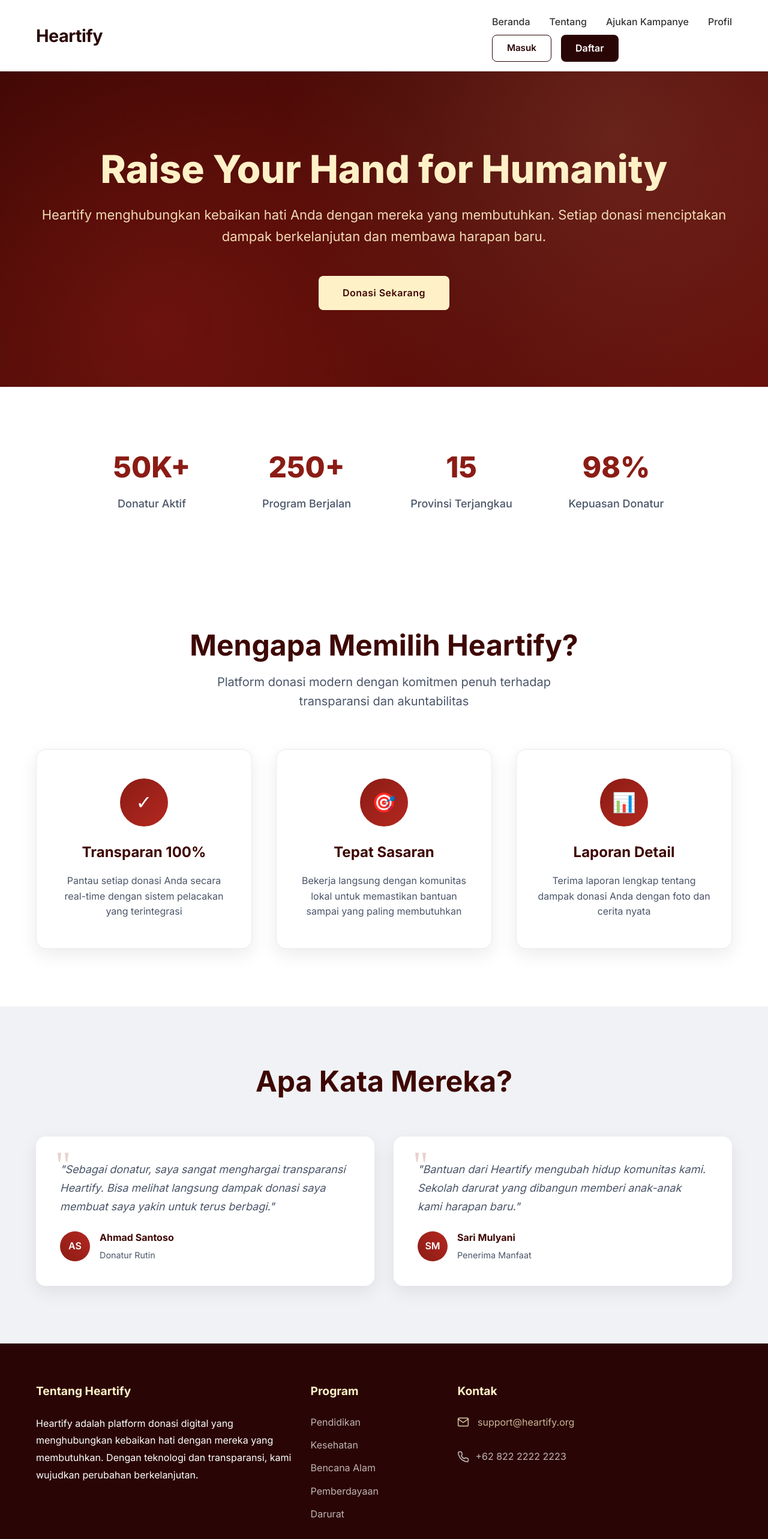
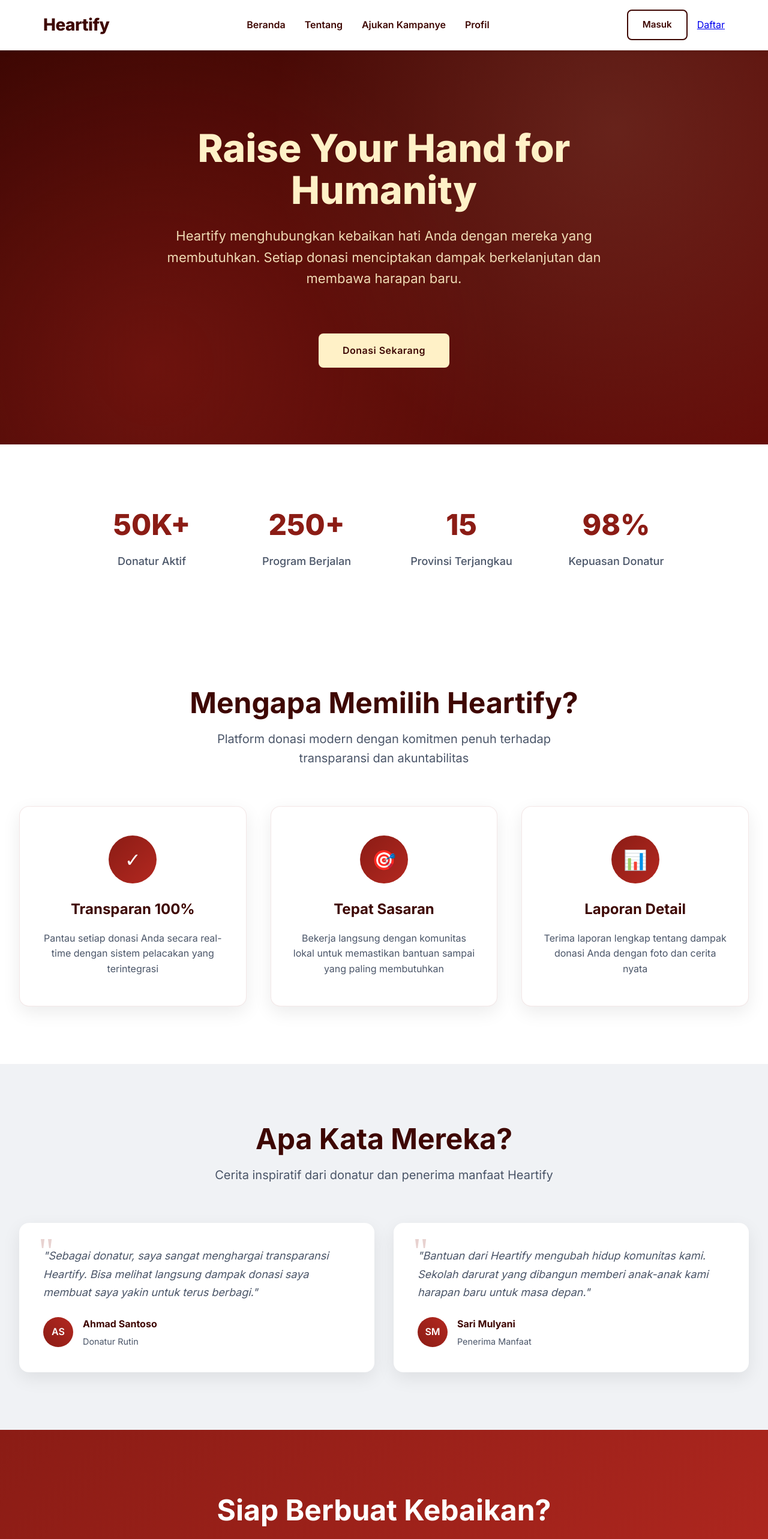
Before and after one commit to AdindaMuarriva/Heartify, a Next.js app: page / in a window 1280 px wide. Shown: the top 2566 px of the page at 60% size. Built offline with nearby package versions, Linux system fonts and the light colour scheme.

Commit message:
feat:Perbaikan tampilan

```diff
--- a/components/LandingPage.css
+++ b/components/LandingPage.css
@@ -694,197 +694,3 @@
     padding: 2rem 1.5rem;
   }
 }
-
-/* --- Base Styles --- */
-.container {
-  max-width: 1200px;
-  margin: 0 auto;
-  padding: 0 20px;
-}
-
-/* --- Navbar Styles --- */
-.navbar-header {
-  background-color: #ffffff;
-  box-shadow: 0 2px 10px rgba(0,0,0,0.05);
-  position: sticky;
-  top: 0;
-  z-index: 1000;
-  padding: 1rem 0;
-}
-
-.navbar {
-  display: flex;
-  justify-content: space-between;
-  align-items: center;
-}
-
-.navbar-logo {
-  font-size: 1.8rem;
-  font-weight: bold;
-  color: #2a0505;
-  text-decoration: none;
-}
-
-.navbar-links {
-  display: flex;
-  gap: 2rem;
-}
-
-.navbar-links a {
-  text-decoration: none;
-  color: #333;
-  font-weight: 500;
-  transition: color 0.3s;
-}
-
-.navbar-links a:hover {
-  color: #8b0000;
-}
-
-.navbar-buttons {
-  display: flex;
-  gap: 1rem;
-}
-
-.navbar-login-button {
-  padding: 0.6rem 1.5rem;
-  border: 1px solid #2a0505;
-  border-radius: 8px;
-  color: #2a0505;
-  text-decoration: none;
-  font-weight: 600;
-}
-
-.navbar-beranda-button {
-  padding: 0.6rem 1.5rem;
-  background-color: #2a0505;
-  color: white;
-  border-radius: 8px;
-  text-decoration: none;
-  font-weight: 600;
-}
-
-/* --- Hamburger Menu Icon --- */
-.menu-toggle {
-  display: none;
-  flex-direction: column;
-  gap: 5px;
-  cursor: pointer;
-}
-
-.menu-toggle .bar {
-  width: 25px;
-  height: 3px;
-  background-color: #2a0505;
-  transition: 0.3s ease;
-  border-radius: 2px;
-}
-
-/* --- Mobile Responsive (768px) --- */
-@media (max-width: 768px) {
-  .menu-toggle {
-    display: flex; /* Munculkan hamburger */
-  }
-
-  /* Animasi X */
-  .menu-toggle.is-active .bar:nth-child(2) { opacity: 0; }
-  .menu-toggle.is-active .bar:nth-child(1) { transform: translateY(8px) rotate(45deg); }
-  .menu-toggle.is-active .bar:nth-child(3) { transform: translateY(-8px) rotate(-45deg); }
-
-  .navbar-menu-wrapper {
-    display: none; /* Sembunyi default */
-    flex-direction: column;
-    position: absolute;
-    top: 100%;
-    left: 0;
-    width: 100%;
-    background: #ffffff;
-    padding: 2rem 0;
-    text-align: center;
-    box-shadow: 0 10px 15px rgba(0,0,0,0.1);
-  }
-
-  .navbar-menu-wrapper.active {
-    display: flex;
-  }
-
-  .navbar-links {
-    flex-direction: column;
-    gap: 1.5rem;
-    margin-bottom: 2rem;
-  }
-
-  .navbar-buttons {
-    flex-direction: column;
-    align-items: center;
-    width: 100%;
-    padding: 0 2rem;
-  }
-
-  .navbar-login-button, .navbar-beranda-button {
-    width: 100%;
-    max-width: 300px;
-  }
-}
-
-/* --- Footer & Centering (Mobile) --- */
-.footer {
-  background-color: #2a0505;
-  color: white;
-  padding: 4rem 0 2rem;
-}
-
-.footer-grid {
-  display: grid;
-  grid-template-columns: 2fr 1fr 1fr 1fr;
-  gap: 2rem;
-}
-
-.footer-links {
-  list-style: none;
-  padding: 0;
-}
-
-.footer-links li {
-  margin-bottom: 0.8rem;
-}
-
-.footer-links a {
-  color: rgba(255,255,255,0.7);
-  text-decoration: none;
-}
-
-.contact-info {
-  display: flex;
-  flex-direction: column;
-  gap: 1rem;
-}
-
-.contact-item {
-  display: flex;
-  align-items: center;
-  gap: 10px;
-  color: rgba(255,255,255,0.7);
-  text-decoration: none;
-}
-
-@media (max-width: 480px) {
-  .footer-grid {
-    grid-template-columns: 1fr;
-    text-align: center;
-  }
-
-  .footer-column {
-    display: flex;
-    flex-direction: column;
-    align-items: center;
-  }
-
-  .contact-info {
-    align-items: center; /* Memusatkan kontak di mobile */
-  }
-
-  .contact-item {
-    justify-content: center;
-  }
-}
--- a/components/LandingPage.tsx
+++ b/components/LandingPage.tsx
@@ -1,55 +1,33 @@
+// landingPage.tsx
 "use client";
-import React, { useState } from "react";
+import { useRouter } from "next/navigation";
 import "./LandingPage.css";
 
 const LandingPage: React.FC = () => {
-  const [isMenuOpen, setIsMenuOpen] = useState(false);
+
   const isLoggedIn = false;
-
-  const toggleMenu = () => {
-    setIsMenuOpen(!isMenuOpen);
-  };
-
-  const closeMenu = () => {
-    setIsMenuOpen(false);
-  };
 
   return (
     <div className="landing-body">
-      {/* Navbar Section */}
-      <header className="navbar-header">
+      {/* Navbar */}
+      <header className="navbar-container">
         <nav className="navbar container">
           <a href="/" className="navbar-logo">
             Heartify
           </a>
-
-          {/* Hamburger Icon */}
-          <div
-            className={`menu-toggle ${isMenuOpen ? "is-active" : ""}`}
-            onClick={toggleMenu}
-          >
-            <span className="bar"></span>
-            <span className="bar"></span>
-            <span className="bar"></span>
+          <div className="navbar-links">
+            <a href={isLoggedIn ? "/" : "/register"}>Beranda</a>
+            <a href={isLoggedIn ? "/AboutPage" : "/register"}>Tentang</a>
+            <a href={isLoggedIn ?"/ajukankampanye" : "/register"}>Ajukan Kampanye</a>
+            <a href={isLoggedIn ? "/profile" : "/register"}>Profil</a>
           </div>
-
-          {/* Navigation Links & Buttons */}
-          <div className={`navbar-menu-wrapper ${isMenuOpen ? "active" : ""}`}>
-            <div className="navbar-links">
-              <a href={isLoggedIn ? "/" : "/register"} onClick={closeMenu}>Beranda</a>
-              <a href={isLoggedIn ? "/AboutPage" : "/register"} onClick={closeMenu}>Tentang</a>
-              <a href={isLoggedIn ? "/ajukankampanye" : "/register"} onClick={closeMenu}>Ajukan Kampanye</a>
-              <a href={isLoggedIn ? "/profile" : "/register"} onClick={closeMenu}>Profil</a>
-            </div>
-
-            <div className="navbar-buttons">
-              <a href="/login" className="navbar-login-button" onClick={closeMenu}>
-                Masuk
-              </a>
-              <a href="/register" className="navbar-beranda-button" onClick={closeMenu}>
-                Daftar
-              </a>
-            </div>
+          <div className="navbar-buttons">
+            <a href="/login" className="navbar-login-button">
+              Masuk
+            </a>
+            <a href="/register" className="navbar-beranda-button">
+              Daftar
+            </a>
           </div>
         </nav>
       </header>
@@ -62,6 +40,7 @@ const LandingPage: React.FC = () => {
             Heartify menghubungkan kebaikan hati Anda dengan mereka yang membutuhkan.
             Setiap donasi menciptakan dampak berkelanjutan dan membawa harapan baru.
           </p>
+          <br></br>
           <div className="hero-buttons">
             <a href="/register" className="button button-cream">
               Donasi Sekarang
@@ -131,10 +110,14 @@ const LandingPage: React.FC = () => {
       <section className="testimonial-section section">
         <div className="container">
           <h2 className="section-title">Apa Kata Mereka?</h2>
+          <p className="section-subtitle">
+            Cerita inspiratif dari donatur dan penerima manfaat Heartify
+          </p>
           <div className="testimonial-grid">
             <div className="testimonial-card">
               <p className="testimonial-quote">
-                "Sebagai donatur, saya sangat menghargai transparansi Heartify. Bisa melihat langsung dampak donasi saya membuat saya yakin untuk terus berbagi."
+                "Sebagai donatur, saya sangat menghargai transparansi Heartify. Bisa melihat langsung
+                dampak donasi saya membuat saya yakin untuk terus berbagi."
               </p>
               <div className="testimonial-author">
                 <div className="author-avatar">AS</div>
@@ -146,7 +129,8 @@ const LandingPage: React.FC = () => {
             </div>
             <div className="testimonial-card">
               <p className="testimonial-quote">
-                "Bantuan dari Heartify mengubah hidup komunitas kami. Sekolah darurat yang dibangun memberi anak-anak kami harapan baru."
+                "Bantuan dari Heartify mengubah hidup komunitas kami. Sekolah darurat yang dibangun
+                memberi anak-anak kami harapan baru untuk masa depan."
               </p>
               <div className="testimonial-author">
                 <div className="author-avatar">SM</div>
@@ -160,16 +144,62 @@ const LandingPage: React.FC = () => {
         </div>
       </section>
 
-      {/* Footer Section */}
+      {/* CTA Section */}
+      <section className="cta-section">
+        <div className="container">
+          <h2 className="cta-title">Siap Berbuat Kebaikan?</h2>
+          <p className="cta-subtitle">
+            Bergabunglah dengan ribuan donatur lainnya dan jadilah bagian dari perubahan positif
+          </p>
+          <div className="cta-buttons">
+            <a href="/register" className="button button-cream">
+              Mulai Donasi
+            </a>
+          </div>
+        </div>
+      </section>
+
+      {/* Footer */}
       <footer className="footer">
         <div className="container">
           <div className="footer-grid">
             <div className="footer-column footer-about">
               <h3>Tentang Heartify</h3>
               <p>
-                Heartify adalah platform donasi digital yang menghubungkan kebaikan hati dengan mereka yang membutuhkan.
-                Dengan teknologi dan transparansi, kami wujudkan perubahan berkelanjutan.
+                Heartify adalah platform donasi digital yang menghubungkan kebaikan hati dengan
+                mereka yang membutuhkan. Dengan teknologi dan transparansi, kami wujudkan
+                perubahan berkelanjutan.
               </p>
+              <div className="social-links">
+                <a href="#">
+                  <svg xmlns="http://www.w3.org/2000/svg" width="24" height="24" viewBox="0 0 24 24" fill="none" stroke="currentColor" strokeWidth="2" strokeLinecap="round" strokeLinejoin="round">
+                    <path d="M18 2h-3a5 5 0 0 0-5 5v3H7v4h3v8h4v-8h3l1-4h-4V7a1 1 0 0 1 1-1h3z"></path>
+                  </svg>
+                </a>
+                <a href="#">
+                  <svg xmlns="http://www.w3.org/2000/svg" width="24" height="24" viewBox="0 0 24 24" fill="none" stroke="currentColor" strokeWidth="2" strokeLinecap="round" strokeLinejoin="round">
+                    <rect x="2" y="2" width="20" height="20" rx="5" ry="5"></rect>
+                    <path d="M16 11.37A4 4 0 1 1 12.63 8 4 4 0 0 1 16 11.37z"></path>
+                    <line x1="17.5" y1="6.5" x2="17.51" y2="6.5"></line>
+                  </svg>
+                </a>
+                <a href="#">
+                  <svg xmlns="http://www.w3.org/2000/svg" width="24" height="24" viewBox="0 0 24 24" fill="none" stroke="currentColor" strokeWidth="2" strokeLinecap="round" strokeLinejoin="round">
+                    <path d="M23 3a10.9 10.9 0 0 1-3.14 1.53 4.48 4.48 0 0 0-7.86 3v1A10.66 10.66 0 0 1 3 4s-4 9 5 13a11.64 11.64 0 0 1-7 2c9 5 20 0 20-11.5a4.5 4.5 0 0 0-.08-.83A7.72 7.72 0 0 0 23 3z"></path>
+                  </svg>
+                </a>
+              </div>
+            </div>
+
+            <div className="footer-column">
+              <h3>Tautan Cepat</h3>
+              <ul className="footer-links">
+                <li><a href="/about">Tentang Kami</a></li>
+                <li><a href="/campaigns">Program Donasi</a></li>
+                <li><a href="/impact">Dampak Kami</a></li>
+                <li><a href="/stories">Cerita Inspiratif</a></li>
+                <li><a href="/faq">FAQ</a></li>
+              </ul>
             </div>
 
             <div className="footer-column">
@@ -183,22 +213,22 @@ const LandingPage: React.FC = () => {
               </ul>
             </div>
 
-            <div className="footer-column footer-contact-section">
+            <div className="footer-column">
               <h3>Kontak</h3>
               <div className="contact-info">
-                <a href="mailto:support@heartify.org" className="contact-item">
-                  <svg xmlns="http://www.w3.org/2000/svg" width="20" height="20" viewBox="0 0 24 24" fill="none" stroke="currentColor" strokeWidth="2" strokeLinecap="round" strokeLinejoin="round">
+                <a href="mailto:support@heartify.org">
+                  <svg xmlns="http://www.w3.org/2000/svg" width="24" height="24" viewBox="0 0 24 24" fill="none" stroke="currentColor" strokeWidth="2" strokeLinecap="round" strokeLinejoin="round">
                     <path d="M4 4h16c1.1 0 2 .9 2 2v12c0 1.1-.9 2-2 2H4c-1.1 0-2-.9-2-2V6c0-1.1.9-2 2-2z"></path>
                     <polyline points="22,6 12,13 2,6"></polyline>
                   </svg>
                   <span>support@heartify.org</span>
                 </a>
-                <div className="contact-item">
-                  <svg xmlns="http://www.w3.org/2000/svg" width="20" height="20" viewBox="0 0 24 24" fill="none" stroke="currentColor" strokeWidth="2" strokeLinecap="round" strokeLinejoin="round">
+                <p>
+                  <svg xmlns="http://www.w3.org/2000/svg" width="24" height="24" viewBox="0 0 24 24" fill="none" stroke="currentColor" strokeWidth="2" strokeLinecap="round" strokeLinejoin="round">
                     <path d="M22 16.92v3a2 2 0 0 1-2.18 2 19.79 19.79 0 0 1-8.63-3.07 19.5 19.5 0 0 1-6-6 19.79 19.79 0 0 1-3.07-8.67A2 2 0 0 1 4.11 2h3a2 2 0 0 1 2 1.72 12.84 12.84 0 0 0 .7 2.81 2 2 0 0 1-.45 2.11L8.09 9.91a16 16 0 0 0 6 6l1.27-1.27a2 2 0 0 1 2.11-.45 12.84 12.84 0 0 0 2.81.7A2 2 0 0 1 22 16.92z"></path>
                   </svg>
                   <span>+62 822 2222 2223</span>
-                </div>
+                </p>
               </div>
             </div>
           </div>
@@ -206,6 +236,7 @@ const LandingPage: React.FC = () => {
           <div className="footer-bottom">
             <p className="footer-copyright">
               © 2025 Heartify. Hak cipta dilindungi undang-undang.
+              Komitmen kami untuk transparansi dan akuntabilitas.
             </p>
           </div>
         </div>
```
